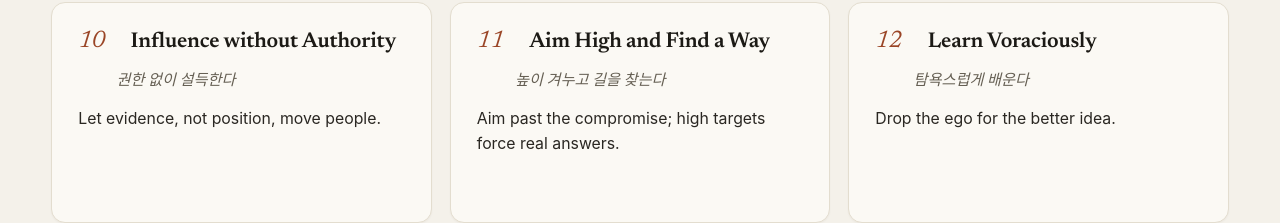
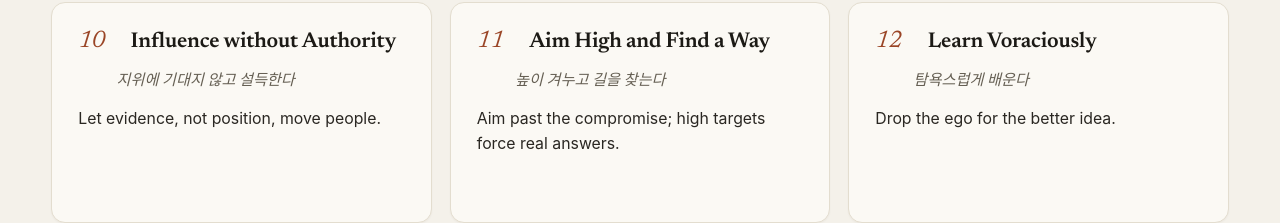
Before and after one commit to cskwork/leadership-principles, a plain HTML site: page index.html in a window 1280 px wide. Shown: the part 1802-2025 px from the top of the page. Drawn offline with Linux system fonts and the light colour scheme; a web font is replaced by a local one.

Commit message:
fix: 원칙 의미 정확도 개선 (지위/육성/절감)
원문 의미와 대조해 일반화 과정에서 어긋난 3곳 수정:
- 10번: 제목 '권한 없이' -> '지위에 기대지 않고' (Authority=직위, 본문 지위/직책과 일관)
- 8번: '채용과 위임' -> '채용과 육성' (Hire and Develop, 위임 오역 교정)
- 15번: 'constraint breeds creativity' -> '성과를 해치지 않는 절감' (원문 의미 반영)

```diff
--- a/index.html
+++ b/index.html
@@ -379,10 +379,10 @@ const PRINCIPLES = [
         p:["Raise the uncomfortable objection in the room, not after.","Once decided, never use I was against it as an excuse."]} },
 
   { ko:{t:"최고를 알아보고 키운다", e:"사람에 투자해 일의 수준을 끌어올린다.",
-        b:"함께하는 사람의 수준이 곧 결과의 수준이다. 나는 채용과 위임에서 기준을 높게 잡고, 사람들이 잠재력을 다 펼치도록 돕는 데 시간을 쓴다.",
+        b:"함께하는 사람의 수준이 곧 결과의 수준이다. 나는 채용과 육성의 기준을 높게 잡고, 그들이 잠재력을 다 펼치도록 돕는 데 시간을 쓴다.",
         p:["나보다 특정 분야에서 나은 사람을 뽑는 것을 두려워하지 않는다.","매주 한 사람의 성장을 위한 시간을 따로 둔다."]},
     en:{t:"Hire and Develop the Best", e:"Raise the bar by investing in people.",
-        b:"The level of the people around me sets the level of the work. I keep the bar high in who I bring in and trust, and I spend real time helping them reach their potential.",
+        b:"The level of the people around me sets the level of the work. I keep the bar high in who I hire and grow, and I spend real time helping them reach their potential.",
         p:["Don't fear hiring people better than me at their craft.","Reserve weekly time for one person's growth."]} },
 
   { ko:{t:"끈기로 결과를 만든다", e:"제때, 높은 기준으로 끝까지 해낸다.",
@@ -392,7 +392,7 @@ const PRINCIPLES = [
         b:"Anyone can start. I deliver on time and at the standard I promised. I don't confuse hours spent with results, and I finish what I begin.",
         p:["Judge the week by what shipped, not how busy it was.","When blocked, find the way around, not the reason why not."]} },
 
-  { ko:{t:"권한 없이 설득한다", e:"지위가 아니라 근거가 사람을 움직이게 한다.",
+  { ko:{t:"지위에 기대지 않고 설득한다", e:"지위가 아니라 근거가 사람을 움직이게 한다.",
         b:"직책으로 누르지 않는다. 데이터와 통찰로 설득하고, 지위가 아니라 더 나은 논리가 권위가 되는 환경을 만든다.",
         p:["주장할 때 '내 직책'이 아니라 '내 근거'를 앞세운다.","더 좋은 논리를 만나면 내 의견을 바꾼다."]},
     en:{t:"Influence without Authority", e:"Let evidence, not position, move people.",
@@ -428,10 +428,10 @@ const PRINCIPLES = [
         p:["Start with the thing I keep deferring to later.","Move at 80 percent certainty; fill the rest in motion."]} },
 
   { ko:{t:"낭비를 미워한다", e:"적은 것으로 더 많은 것을 해낸다.",
-        b:"자원이 많아서가 아니라 적어서 더 창의적이 된다고 믿는다. 단순히 줄이는 것이 아니라, 무엇이 진짜 가치를 만드는지 근본부터 다시 묻는다.",
+        b:"적은 것으로 더 많은 것을 해내는 방법을 찾는다. 무작정 줄이는 것이 아니라, 성과를 해치지 않으면서 무엇이 진짜 가치를 만드는지 근본부터 다시 묻는다.",
         p:["돈이나 시간을 쓰기 전에 '이게 가치를 만드는가'를 묻는다.","익숙한 비용을 당연하게 두지 않고 매번 다시 따진다."]},
     en:{t:"Be Frugal", e:"Do more with less.",
-        b:"I believe constraint breeds creativity, not abundance. I don't just cut; I ask from the ground up what actually creates value.",
+        b:"I find ways to do more with less. I don't cut blindly; I protect what works and ask from the ground up what actually creates value.",
         p:["Before spending money or time, ask if it creates value.","Don't treat a familiar cost as fixed; re-examine it each time."]} },
 ];
 
```
